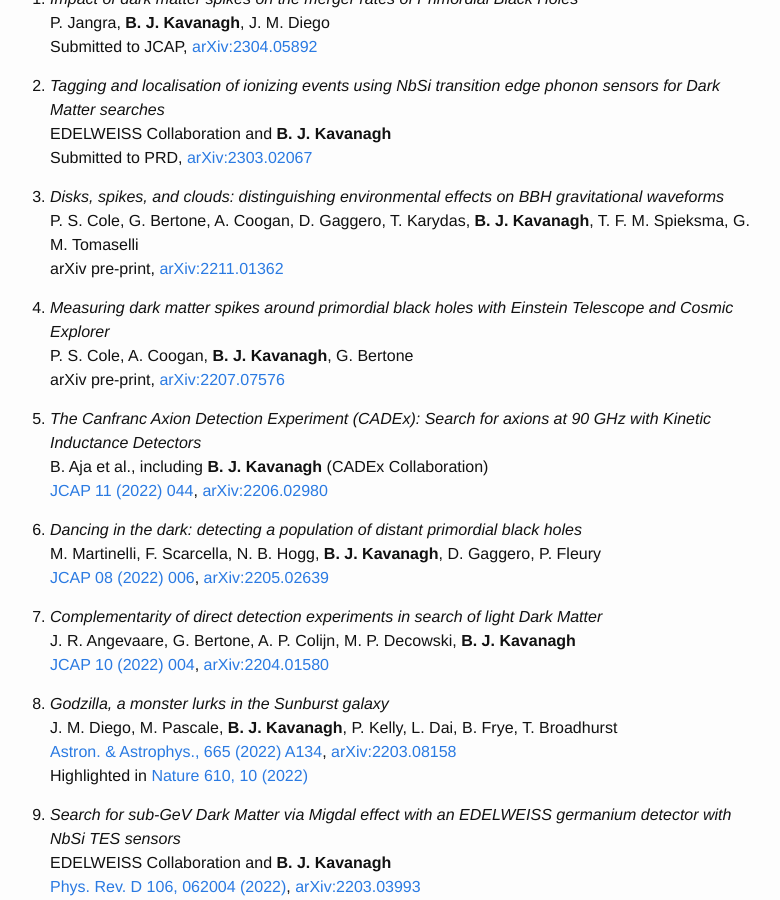
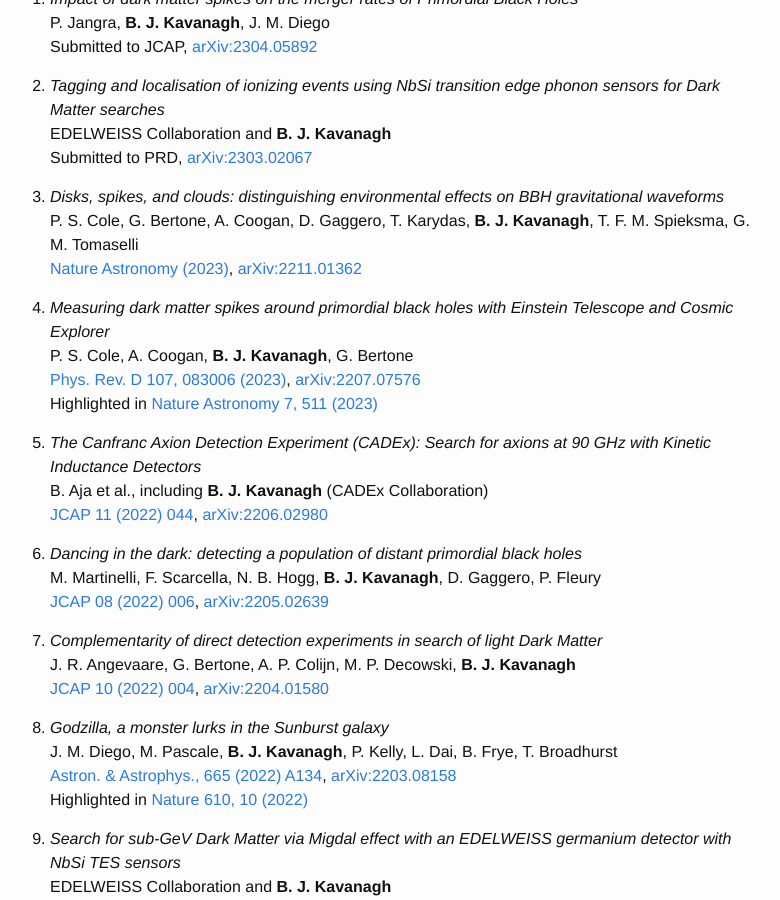
Before and after one commit to bradkav/bradkav.github.io, a Jekyll site: the page built from publications.md, in a window 1280 px wide and 900 px high, scrolled down 377 px. Shown: the whole window, without its empty margins (250-1030 px from the left). Built offline with Jekyll 4.4.1, drawn with Linux system fonts in a browser that asks for light colours; some of the changed text lies outside the part shown.

Commit message:
Added Nature Astronomy References

```diff
--- a/publications.md
+++ b/publications.md
@@ -30,11 +30,12 @@
 
 2. *Disks, spikes, and clouds: distinguishing environmental effects on BBH gravitational waveforms*
 P. S. Cole, G. Bertone, A. Coogan, D. Gaggero, T. Karydas, **B. J. Kavanagh**, T. F. M. Spieksma, G. M. Tomaselli
-arXiv pre-print, [arXiv:2211.01362](https://arxiv.org/abs/2211.01362)
+[Nature Astronomy (2023)](https://doi.org/10.1038/s41550-023-01990-2), [arXiv:2211.01362](https://arxiv.org/abs/2211.01362)
 
 2. *Measuring dark matter spikes around primordial black holes with Einstein Telescope and Cosmic Explorer*
 P. S. Cole, A. Coogan, **B. J. Kavanagh**, G. Bertone
-arXiv pre-print, [arXiv:2207.07576](https://arxiv.org/abs/2207.07576)
+[Phys. Rev. D 107, 083006 (2023)](https://doi.org/10.1103/PhysRevD.107.083006), [arXiv:2207.07576](https://arxiv.org/abs/2207.07576)
+Highlighted in [Nature Astronomy 7, 511 (2023)](https://doi.org/10.1038/s41550-023-01987-x)
 
 2. *The Canfranc Axion Detection Experiment (CADEx): Search for axions at 90 GHz with Kinetic Inductance Detectors*
 B. Aja et al., including **B. J. Kavanagh** (CADEx Collaboration)
@@ -261,7 +262,7 @@
 
 1. *Mineral Detection of Neutrinos and Dark Matter. A Whitepaper*
 S. Baum (Including **B. J. Kavanagh**)
-White paper on paleodetectors, [arXiv:2301.07118](https://arxiv.org/abs/2301.07118)
+[Phys. Dark Univ. 41 (2023) 101245](https://doi.org/10.1016/j.dark.2023.101245), [arXiv:2301.07118](https://arxiv.org/abs/2301.07118)
 
 2. *New Horizons for Fundamental Physics with LISA*
 K. G. Arun at al. (Including **B. J. Kavanagh**)
```
Also changed, not shown: 2 other files.
